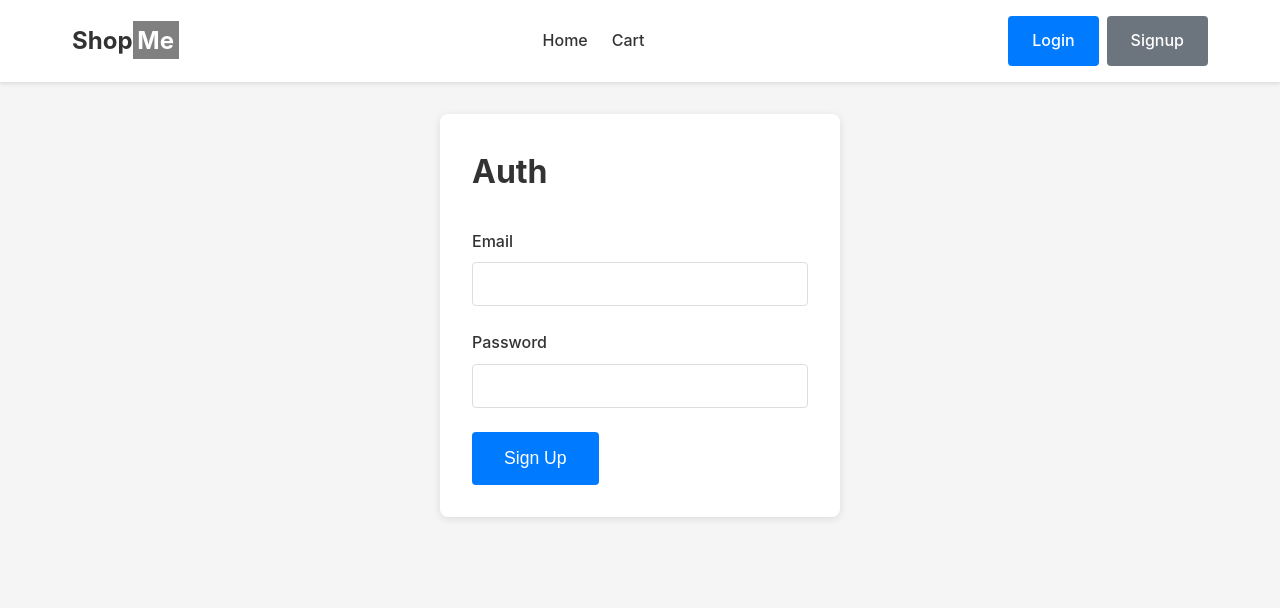
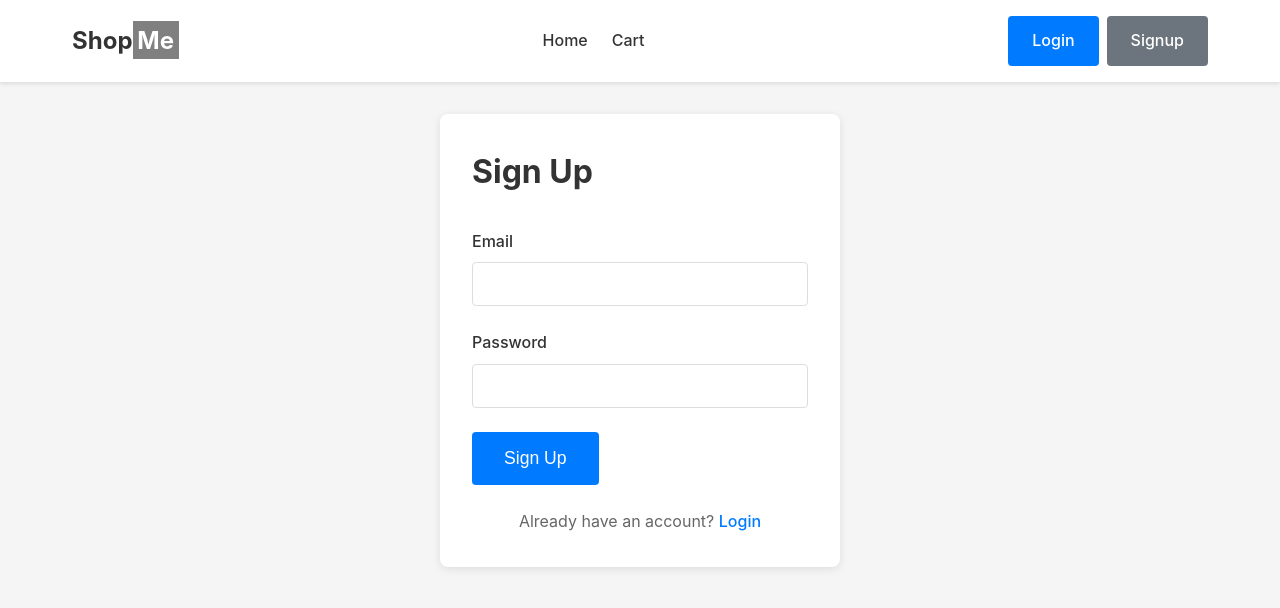
Before and after one commit to AleksandarStanisic021/eshop-1, a React (Vite) app: page /auth in a window 1280 px wide. Shown: the top 608 px of the page. Built offline with nearby package versions, Linux system fonts and the light colour scheme.

Commit message:
implement dynamic authentication mode toggle in Auth component

```diff
--- a/src/pages/Auth.jsx
+++ b/src/pages/Auth.jsx
@@ -1,9 +1,15 @@
+import { useState } from "react";
+
 export default function Auth() {
+  const [mode, setMode] = useState("signup");
+
   return (
     <div className="page">
       <div className="container">
         <div className="auth-container">
-          <h1 className="page-title">Auth</h1>
+          <h1 className="page-title">
+            {mode === "signup" ? <>Sign Up</> : <>Login</>}
+          </h1>
           <form className="auth-form">
             <div className="form-group">
               <label className="form-label" htmlFor="email">
@@ -28,9 +34,25 @@ export default function Auth() {
               />
             </div>
             <button type="submit" className="btn btn-primary btn-large">
-              Sign Up
+              {mode === "signup" ? <>Sign Up</> : <>Login</>}
             </button>
           </form>
+          <div className="auth-switch">
+            {mode === "signup" ? (
+              <>
+                {" "}
+                <p>
+                  Already have an account?{" "}
+                  <span className="auth-link">Login</span>
+                </p>
+              </>
+            ) : (
+              <p>
+                Don't have an account?{" "}
+                <span className="auth-link">Sign Up</span>
+              </p>
+            )}
+          </div>
         </div>
       </div>
     </div>
```
